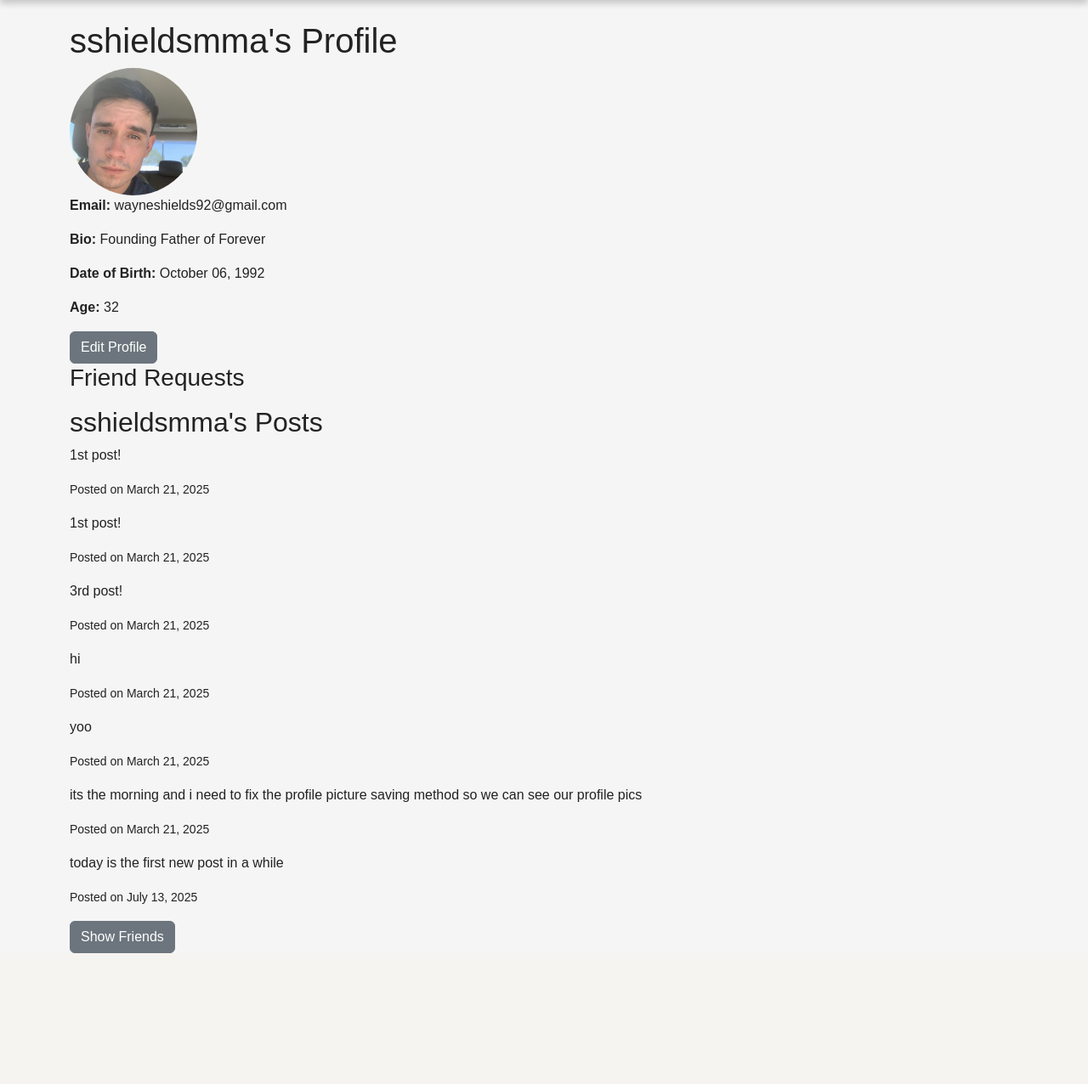
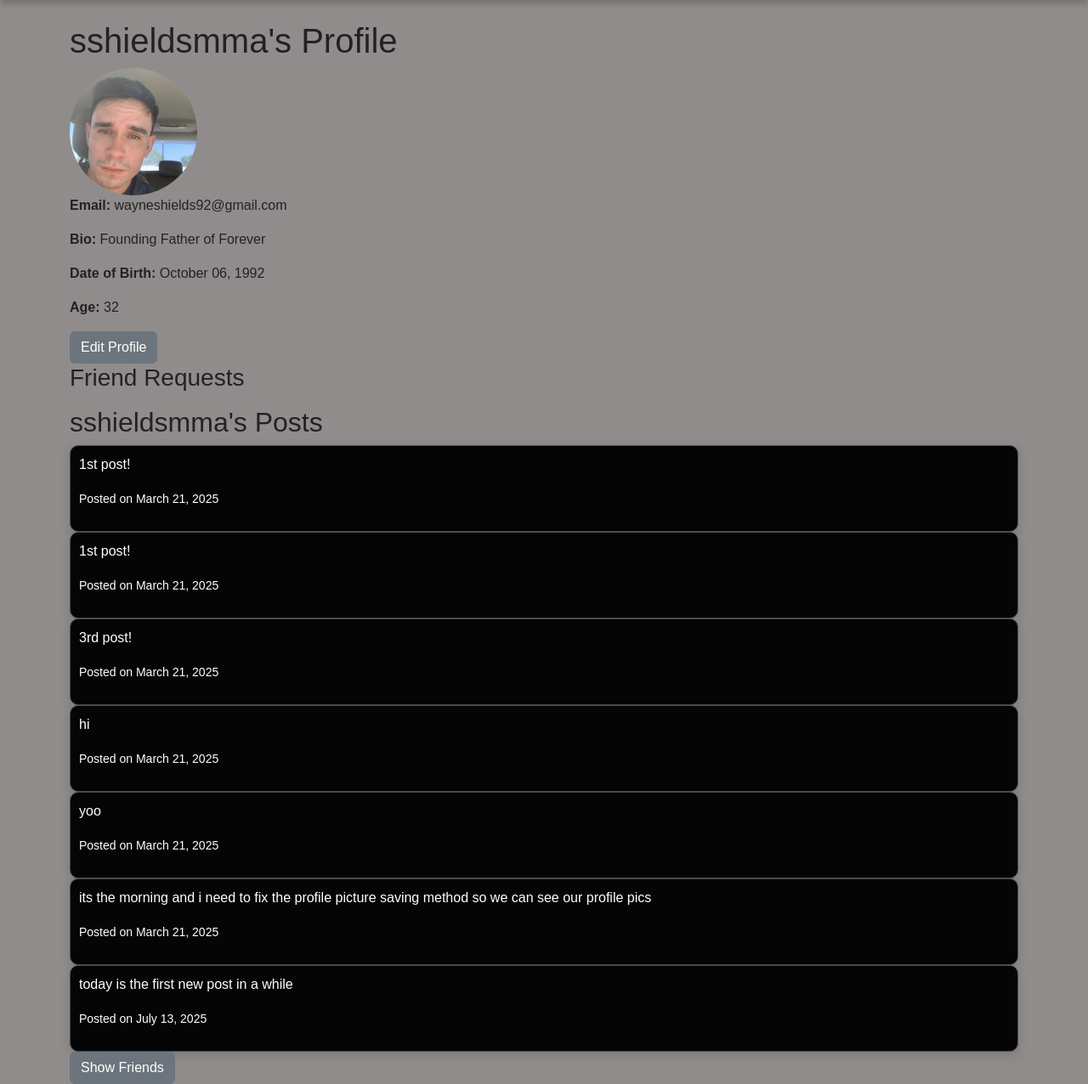
Before and after one commit to Sshieldsmma/ForeverSocial, a Flask app: page /profile/1 in a window 1280 px wide. Shown: the part 90-1366 px from the top of the page at 85% size. Before the commit the page ends 1212 px from the top, so only its background shows below. Run offline with Flask 3, Linux system fonts and the light colour scheme; a user stored in the database is signed in; tables that the repository leaves empty hold one stand-in row (values such as "Sample post").

Commit message:
UI updates for posts, background, profiles

```diff
--- a/app/static/styles.css
+++ b/app/static/styles.css
@@ -1,7 +1,7 @@
 /* ---- GLOBAL STYLES ---- */
 body {
     font-family: 'Arial', sans-serif;
-    background-color: #f5f5f5; /* Slightly off-white */
+    background-color: #918c8c; /* Slightly off-white */
     margin: 0;
     padding: 0;
     color: #222; /* Dark gray for better contrast */
@@ -44,7 +44,7 @@
     color: #C9A227; /* Gold accent */
 }
 
-/* ---- FORMS ---- */
+
 .form-container {
     max-width: 400px;
     background: white;
@@ -101,3 +101,14 @@
     align-items: center;
     margin-top: 10px;
 }
+
+.post {
+    background-color: #050505;
+    color: white;
+    border: 1px solid #4A4E53;
+    padding: 10px;
+    border-radius: 10px;
+    font-family: Arial, sans-serif;
+    font-size: 16px;
+    box-shadow: 0px 4px 12px rgba(0, 0, 0, 0.15);
+}
```
Also changed, not shown: app/templates/index.html (+20 -1 lines), app/templates/post.html (+22 -0 lines).
